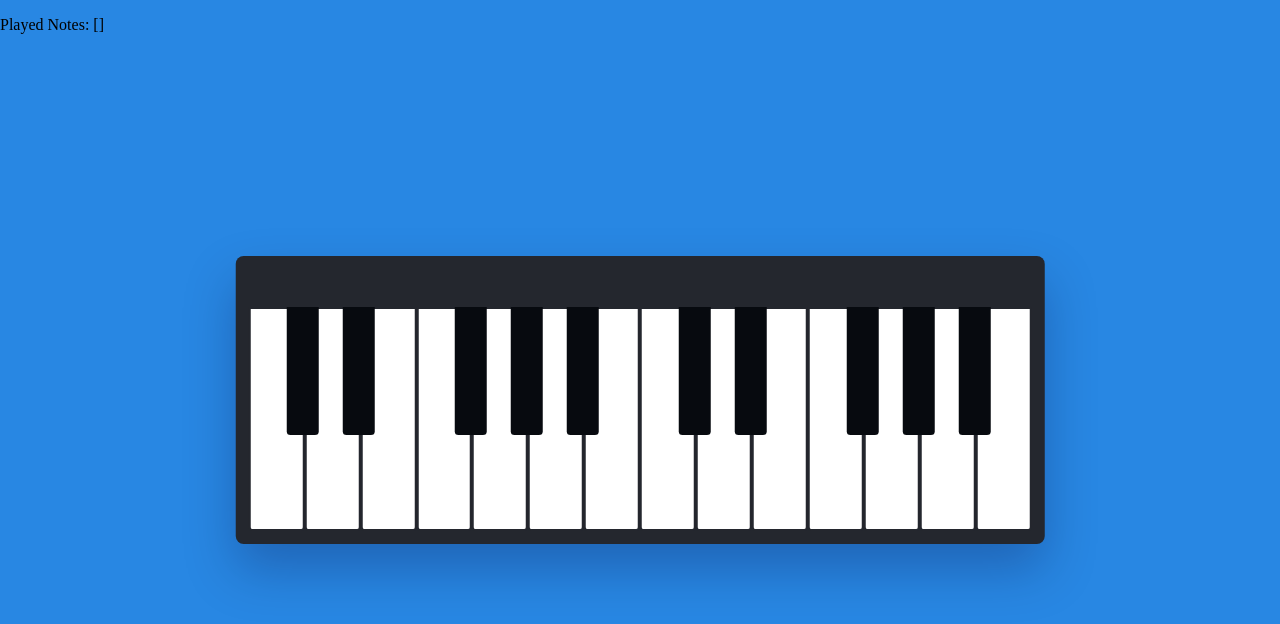
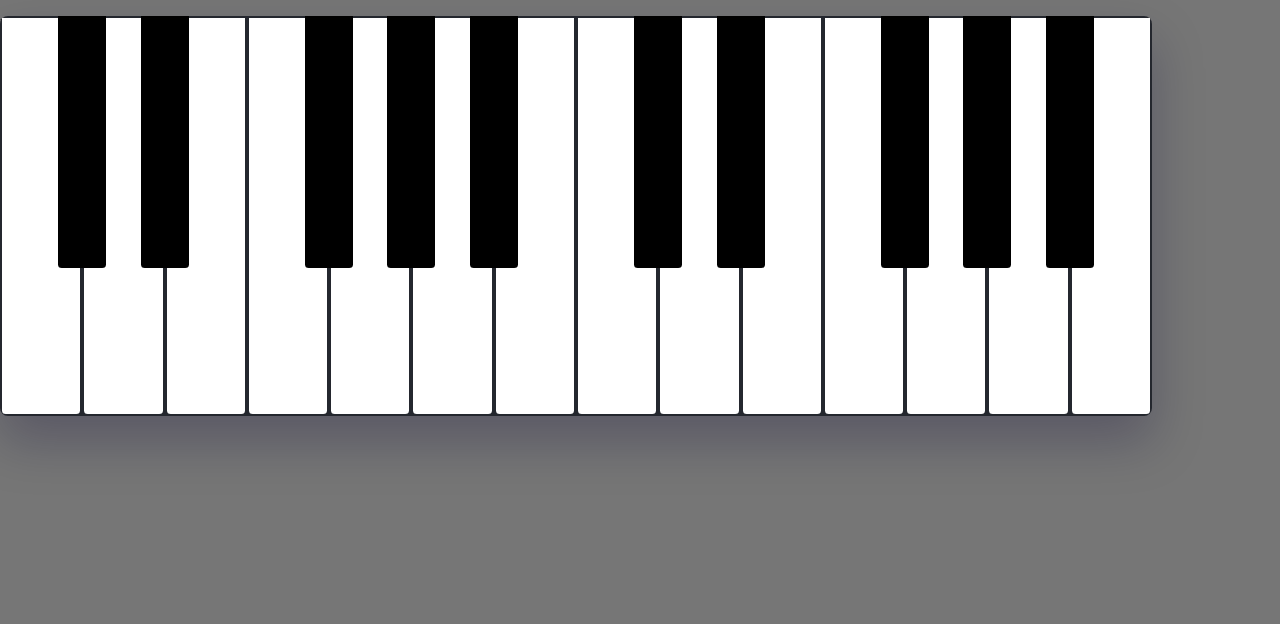
Before and after one commit to Lukhausen/Piano2Guitar, a plain HTML site: page Visual keyboard-test/index.html in a window 1280 px wide. Drawn offline with Linux system fonts and the light colour scheme.

Commit message:
supa sexy piano

```diff
--- a/Visual keyboard-test/index.html
+++ b/Visual keyboard-test/index.html
@@ -7,7 +7,7 @@
 </head>
 <body>
     <div class="piano-container"></div>
-    <p id="playedNotes">Played Notes: []</p> <!-- Added line to display played notes -->
+    <p id="playedNotes">Played Notes: []</p>
     <script src="script.js"></script>
 </body>
 </html>
--- a/Visual keyboard-test/script.js
+++ b/Visual keyboard-test/script.js
@@ -1,35 +1,71 @@
 let playedNotes = [];
 
+
 document.addEventListener('DOMContentLoaded', () => {
+    createPiano()
+});
+
+
+function createPiano() {
     const pianoContainer = document.querySelector('.piano-container');
-    const base = "./audio/";
+    pianoContainer.innerHTML = ''; // Clear existing piano keys
+    let octaves = 2;
+
+    const layout = [0, 1, 0, 1, 0, 0, 1, 0, 1, 0, 1, 0]
+    const keysPerOctave = layout.length;
+    const whiteKeyAmmount = layout.filter(x => x === 0).length;
+    const whiteKeyWidth = 100 / (whiteKeyAmmount * octaves)
+    //Black Keys are roughly 58% of the WHite Keys
+    const blackKeyWidth = whiteKeyWidth * 0.5829787234
+    // How many Percent the black keys are are of the white key height
+    const blackKeyHeight = 0.63
+    const totalKeys = octaves * keysPerOctave;
 
     // Creating keys
-    for (let index = 1; index <= 24; index++) {
-        let div = document.createElement("div");
-        div.setAttribute('data-note', index);
-        div.classList.add("key", index <= 10 ? "black-key" : "white-key");
-        pianoContainer.appendChild(div);
+    let whiteCounter = 0
+    for (let index = 0; index < totalKeys; index++) {
+        let key = document.createElement("div");
+        key.setAttribute('data-note', index);
+        if (layout[index%keysPerOctave] == 1){
+            key.classList.add("key","black");
+            key.style.left = `${(whiteCounter * whiteKeyWidth)-(blackKeyWidth/2)}%`;
+            key.style.width = `${blackKeyWidth}%`;
+            key.style.height = `${blackKeyHeight*100}%`;
+            key.style.boxSizing = "border-box";
+            key.style.position = `absolute`;
+
+        } else{
+            key.classList.add("key","white");
+            key.style.boxSizing = "border-box";
+            key.style.width = `${whiteKeyWidth}%`;
+            whiteCounter++
+        }
+        pianoContainer.appendChild(key);
     }
 
-    // Adding click event listeners
-    document.querySelectorAll('.white-key, .black-key').forEach(key => {
-        key.addEventListener('click', function() {
+    addKeyListeners();
+}
+
+function addKeyListeners() {
+    document.querySelectorAll('.key').forEach(key => {
+        key.addEventListener('click', function () {
             const note = key.getAttribute('data-note');
             if (playedNotes.includes(note)) {
-                // Remove note if it's already selected
                 playedNotes = playedNotes.filter(n => n !== note);
-                key.style.backgroundColor = ""; // Remove the yellow background
+                key.classList.remove("selectedKey");
             } else {
-                // Add note if not already selected
                 playedNotes.push(note);
-                key.style.backgroundColor = "yellow"; // Set the yellow background
+                key.classList.add("selectedKey");
             }
             updatePlayedNotes();
         });
     });
+}
 
-    function updatePlayedNotes() {
-        document.getElementById('playedNotes').textContent = 'Played Notes: [' + playedNotes.join(', ') + ']';
-    }
+function updatePlayedNotes() {
+    document.getElementById('playedNotes').textContent = 'Played Notes: [' + playedNotes.join(', ') + ']';
+}
+
+document.addEventListener('DOMContentLoaded', () => {
+    // Listener for the button is already set via onclick in HTML
 });
--- a/Visual keyboard-test/style.css
+++ b/Visual keyboard-test/style.css
@@ -1,86 +1,42 @@
 body {
   padding: 0;
   margin: 0;
-    background-color: #2887e3;
+  background-color: #767676;
 }
+
 .piano-container {
   display: flex;
   position: absolute;
-    transform: translate(-50%, -50%);
-    left: 50%;
-    top: 50%;
-    padding: 4vw 1vw 1vw 1vw;
+  width: 90vw;
+  height: 50vh;
   border-radius: 0.62vw;
   background-color: #24272e;
   box-shadow: 0 2vw 4vw rgba(7, 0, 53, 0.25);
 }
-  .white-key {
-    width: 4.37vw;
-    height: 17.5vw;
+
+.key.white {
   background-color: #ffffff;
   border-radius: 0 0 0.3vw 0.3vw;
-    border: 2px solid #24272e;
-    box-sizing: border-box;
+  margin: 2px;
   cursor: pointer;
 }
-  .white-key:hover {
-    background-color: #ebebeb;
-  }
-  .black-key {
-    width: 2.5vw;
-    height: 10vw;
+
+.key.black {
+  background-color: #000000;
   border-radius: 0 0 0.3vw 0.3vw;
-    box-sizing: border-box;
-    position: absolute;
-    background-color: #070a0f;
   cursor: pointer;
-  }
-  .black-key:hover {
-    background-color: #24272e;
-  }
-  .black-key:nth-child(1) {
-    left: 4vw;
-  }
-  .black-key:nth-child(2) {
-    left: 8.37vw;
-  }
-  .black-key:nth-child(3) {
-    left: 17.12vw;
-  }
-  .black-key:nth-child(4) {
-    left: 21.5vw;
-  }
-  .black-key:nth-child(5) {
-    left: 25.87vw;
-  }
-  .black-key:nth-child(6) {
-    left: 34.62vw;
-  }
-  .black-key:nth-child(7) {
-    left: 39vw;
-  }
-  .black-key:nth-child(8) {
-    left: 47.75vw;
-  }
-  .black-key:nth-child(9) {
-    left: 52.12vw;
-  }
-  .black-key:nth-child(10) {
-    left: 56.5vw;
+  z-index: 2;
 }
 
-  @media screen and (max-width: 1000px) {
-    .piano-container {
-      font-size: 0.7vw;
+.key:hover {
+  filter: invert(0.1);
 }
+
+.black.key.selectedKey {
+  background-color: #906e11;
+
 }
-  @media screen and (max-width: 700px) {
-    .piano-container {
-      font-size: 0.5vw;
+
+.white.key.selectedKey {
+  background-color: #ffbb00;
 }
-  }
-  @media screen and (max-width: 500px) {
-    .piano-container {
-      font-size: 0.3vw;
-    }
-  }
```
Also changed, not shown: interface/test2/index.html (deleted, +0 -16 lines), interface/test2/script.js (deleted, +0 -30 lines), interface/test2/styles.css (deleted, +0 -18 lines). Lines whose indentation alone changed are shown as unchanged.
